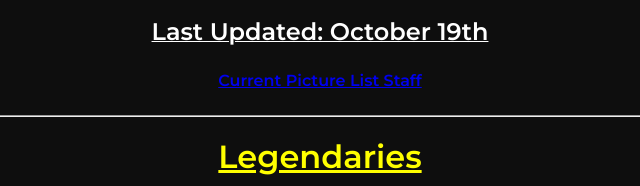
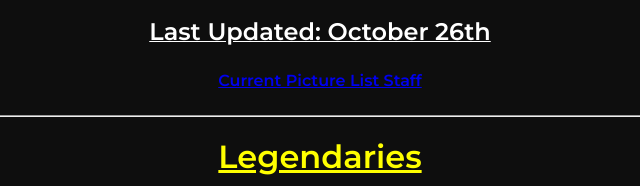
Before and after one commit to FleeTheFacilityValues/PictureList, a plain HTML site: page index.html in a window 1280 px wide. Shown: the part 245-431 px from the top of the page, 320-960 px from the left. Drawn offline with Linux system fonts and the light colour scheme.

Commit message:
Update index.html

```diff
--- a/index.html
+++ b/index.html
@@ -22,7 +22,7 @@
         <h4 style="text-align: center;">| <a href="https://elusives.ftf-values.com/" style="color: #ffaa00;">Elusives</a> | <a href="https://legendaries.ftf-values.com/" style="color:yellow;">Legendaries</a> | <a href="https://epics.ftf-values.com/" style="color: #ff00ff;">Epics</a> | <a href="https://rares.ftf-values.com/" style="color: rgb(0, 255, 255);">Rares</a> | <a href="https://commons.ftf-values.com/" style="color: #00ff00;">Commons</a> |</h4>
         <hr>
         <h2 style="text-align: center;"><b><font size="7" color="#7fbfff"><u>Picture Lists</font></u></b></h2>
-        <h3 style="text-align: center;"><b><u><font size="5">Last Updated: October 19th</font></u></b></h2>
+        <h3 style="text-align: center;"><b><u><font size="5">Last Updated: October 26th</font></u></b></h2>
         <h6 style="text-align: center;"><b><font size="3"><a href="members.html">Current Picture List Staff</a></font></b></h6></u></b></h6>
         <hr>
         <h2 style="text-align: center;"><b><font size="6" color="#ffff00"><u>Legendaries</u></font></u></b></h2>
```
